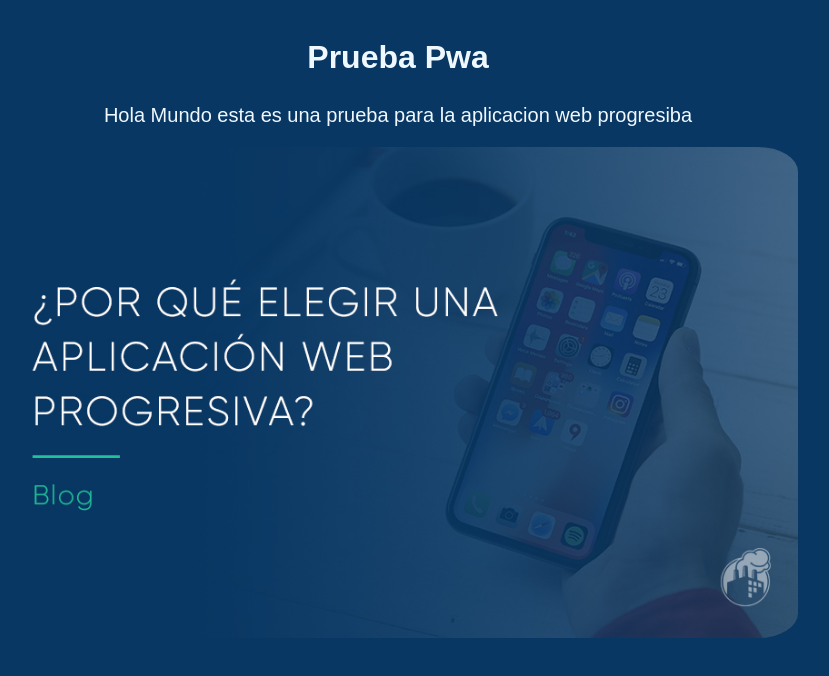
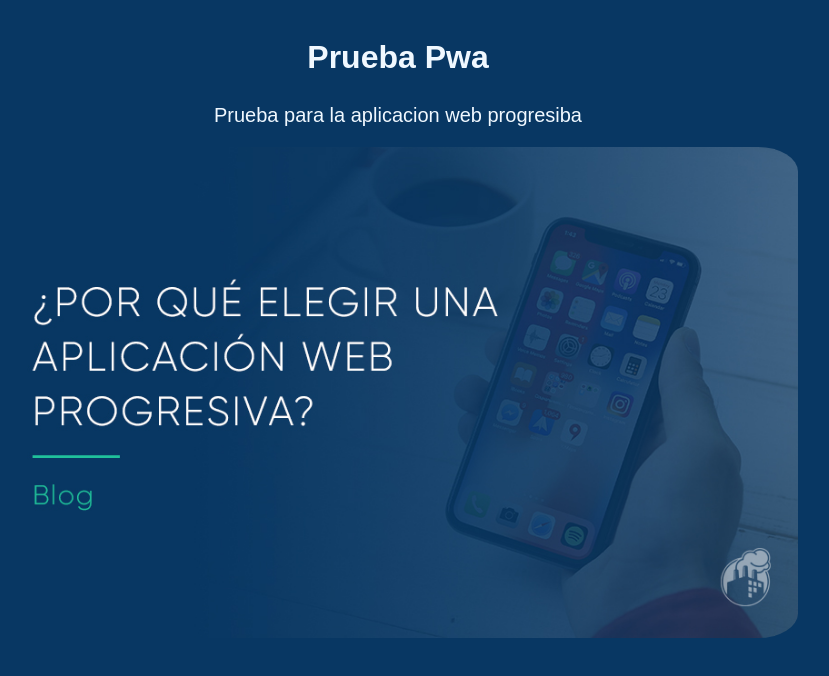
Before and after one commit to hmcarlosj/pwa-add, a plain HTML site: page index.html in a window 1280 px wide. Shown: the whole page, without its empty margins (242-1071 px from the left). Drawn offline with Linux system fonts and the light colour scheme.

Commit message:
Update index.html

```diff
--- a/index.html
+++ b/index.html
@@ -5,7 +5,7 @@
     <meta name="viewport" content="width=device-width, initial-scale=1.0">
     <meta http-equiv="X-UA-Compatible" content="ie=edge">
     <link rel="stylesheet" href="./style.css">
-    <title>jchuallpaPWA</title>
+    <title>jchuallpa PWA</title>
     <meta name="theme-color" content="#083763">
     <meta name="MobileOptimized" content="width">
     <meta name="HandheldFriendly" content="true">
@@ -21,7 +21,7 @@
     <header class="Header">
         <h1>Prueba Pwa</h1>
         <p>
-          Hola Mundo esta es una prueba para la aplicacion web progresiba
+          Prueba para la aplicacion web progresiba
         </p>
         <img src="./img/01.jpg" alt="pwa"/>
     </header>
```
